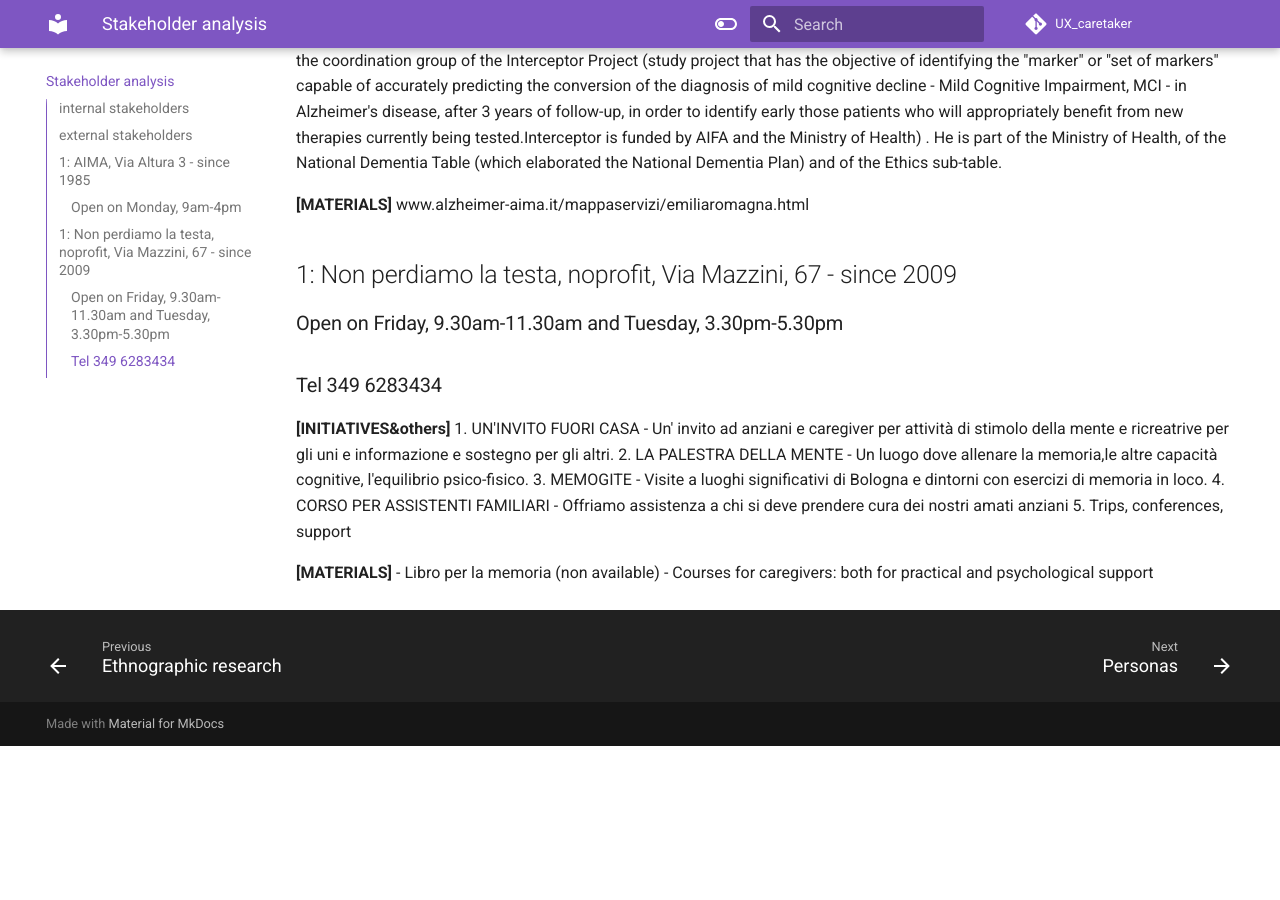
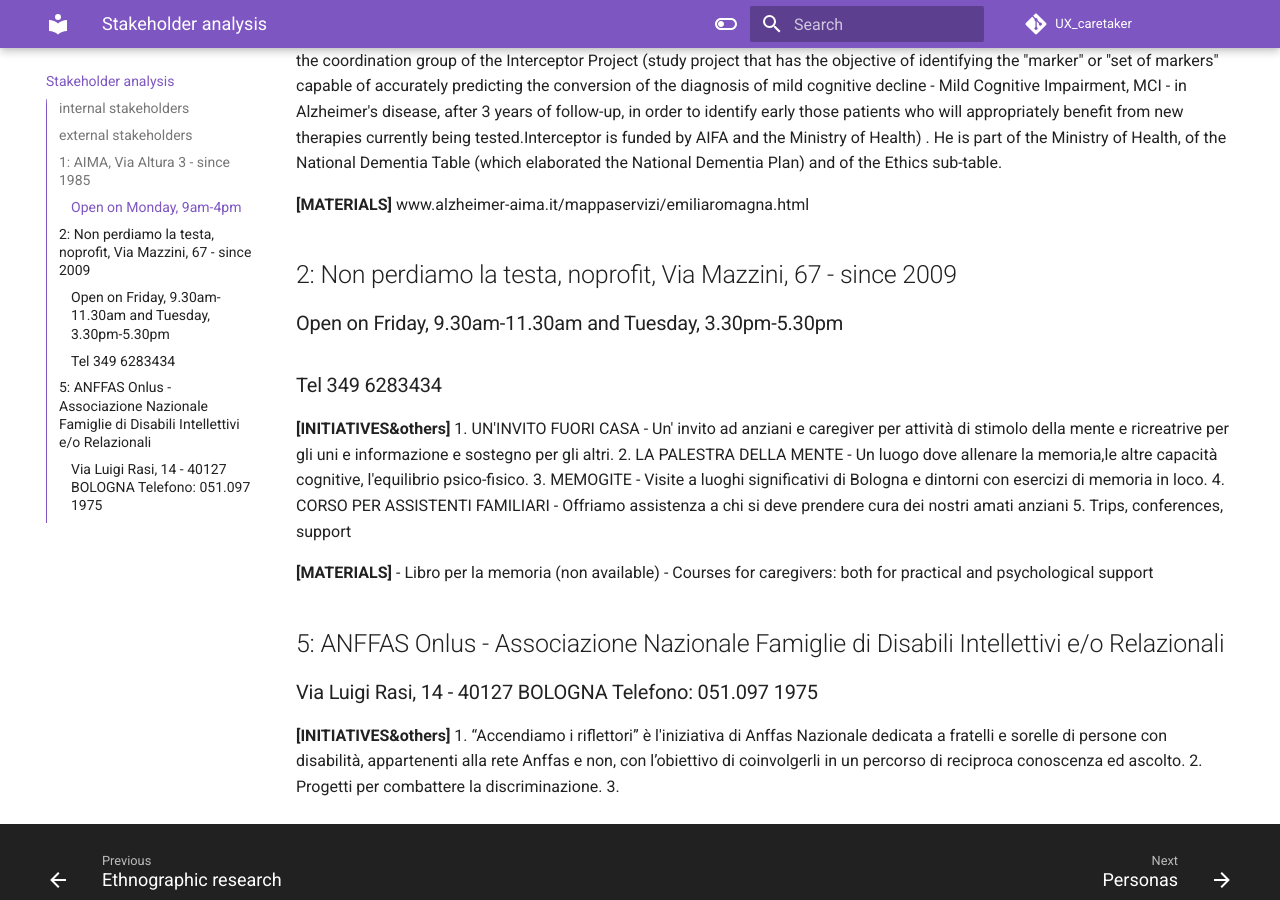
Before and after one commit to teragramgius/GherryPlus, an MkDocs documentation site: the page built from docs/stakeholders.md, in a window 1280 px wide and 900 px high, scrolled down 1458 px. Built offline with MkDocs 1.6.1 and Material for MkDocs 9.7.7, drawn with Linux system fonts in a browser that asks for light colours; comment, search, counter and statistics services are not loaded; the version menu is left out; before the commit the page ends 2204 px from its top, so only the background shows below that.

Commit message:
Update stakeholders.md

```diff
--- a/docs/stakeholders.md
+++ b/docs/stakeholders.md
@@ -41,7 +41,7 @@ www.alzheimer-aima.it/mappaservizi/emiliaromagna.html
 
 
 
-## 1: Non perdiamo la testa, noprofit, Via Mazzini, 67 - since 2009
+## 2: Non perdiamo la testa, noprofit, Via Mazzini, 67 - since 2009
 ### Open on Friday, 9.30am-11.30am and Tuesday, 3.30pm-5.30pm
 ### Tel 349 6283434
 **[INITIATIVES&others]**
@@ -54,3 +54,11 @@ www.alzheimer-aima.it/mappaservizi/emiliaromagna.html
 **[MATERIALS]**
 - Libro per la memoria (non available)
 - Courses for caregivers: both for practical and psychological support
+
+
+## 5: ANFFAS Onlus - Associazione Nazionale Famiglie di Disabili Intellettivi e/o Relazionali
+### Via Luigi Rasi, 14 - 40127 BOLOGNA Telefono: 051.097 1975
+**[INITIATIVES&others]**
+1. “Accendiamo i riflettori” è l'iniziativa di Anffas Nazionale dedicata a fratelli e sorelle di persone con disabilità, appartenenti alla rete Anffas e non, con l’obiettivo di coinvolgerli in un percorso di reciproca conoscenza ed ascolto.
+2. Progetti per combattere la discriminazione.
+3.
```
